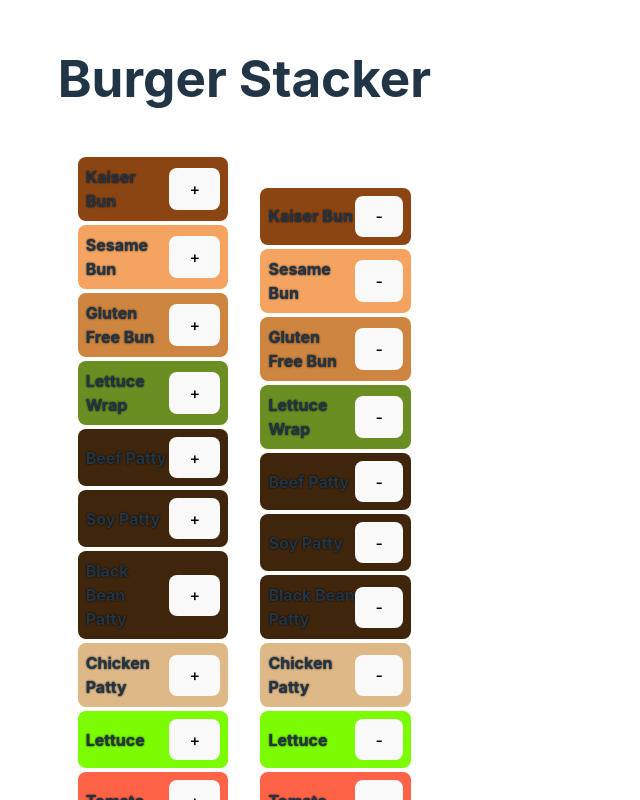
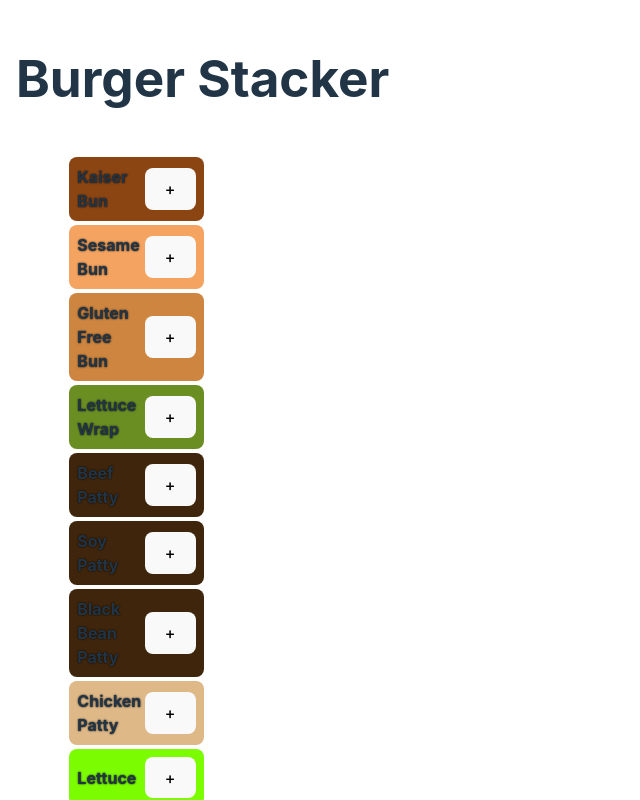
Before and after one commit to caojohnny91/lifting-state-in-react-lab, a React (Vite) app: page / in a window 1280 px wide. Shown: the whole page, without its empty margins (0-640 px from the left). Built offline with nearby package versions, Linux system fonts and the light colour scheme.

Commit message:
updating ingredients={stack} to make it function properly

```diff
--- a/src/App.jsx
+++ b/src/App.jsx
@@ -21,20 +21,28 @@ export const availableIngredients = [
 ];
 
 const App = () => {
-
-  const [stack, newStack] = useState([]);
+  const [stack, setStack] = useState([]);
 
   const addToBurger = (ingredient) => {
-    setStack([...stack, ingredient])
-  }
+    setStack([...stack, ingredient]);
+  };
 
+  const removeFromBurger = (index) => {
+    setStack(stack.filter((_, i) => i !== index));
+  };
 
   return (
     <main>
       <h1>Burger Stacker</h1>
       <section>
-        <IngredientList ingredients={availableIngredients}/>
-        <BurgerStack ingredients={availableIngredients}/>
+        <IngredientList
+          ingredients={availableIngredients}
+          addToBurger={addToBurger}
+        />
+        <BurgerStack
+          ingredients={stack}
+          removeFromBurger={removeFromBurger}
+        />
       </section>
     </main>
   );
--- a/src/components/BurgerStack.jsx
+++ b/src/components/BurgerStack.jsx
@@ -1,11 +1,11 @@
-// `src/components/BurgerStack.jsx`
-const BurgerStack = (props) => {
+// src/components/BurgerStack.jsx
+const BurgerStack = ({ ingredients, removeFromBurger }) => {
   return (
     <ul>
-      {props.ingredients.map((ingredient, index) => (
+      {ingredients.map((ingredient, index) => (
         <li key={index} style={{ backgroundColor: ingredient.color }}>
           {ingredient.name}
-          <button onClick={() => props.removeFromBurger(index)}>-</button>
+          <button onClick={() => removeFromBurger(index)}>X</button>
         </li>
       ))}
     </ul>
--- a/src/components/IngredientList.jsx
+++ b/src/components/IngredientList.jsx
@@ -1,11 +1,11 @@
 // src/components/IngredientList.jsx
-const IngredientList = (props) => {
+const IngredientList = ({ ingredients, addToBurger }) => {
   return (
     <ul>
-      {props.ingredients.map((ingredient, index) => (
+      {ingredients.map((ingredient, index) => (
         <li key={index} style={{ backgroundColor: ingredient.color }}>
           {ingredient.name}
-          <button onClick={() => props.addToBurger(ingredient)}>+</button>
+          <button onClick={() => addToBurger(ingredient)}>+</button>
         </li>
       ))}
     </ul>
```
